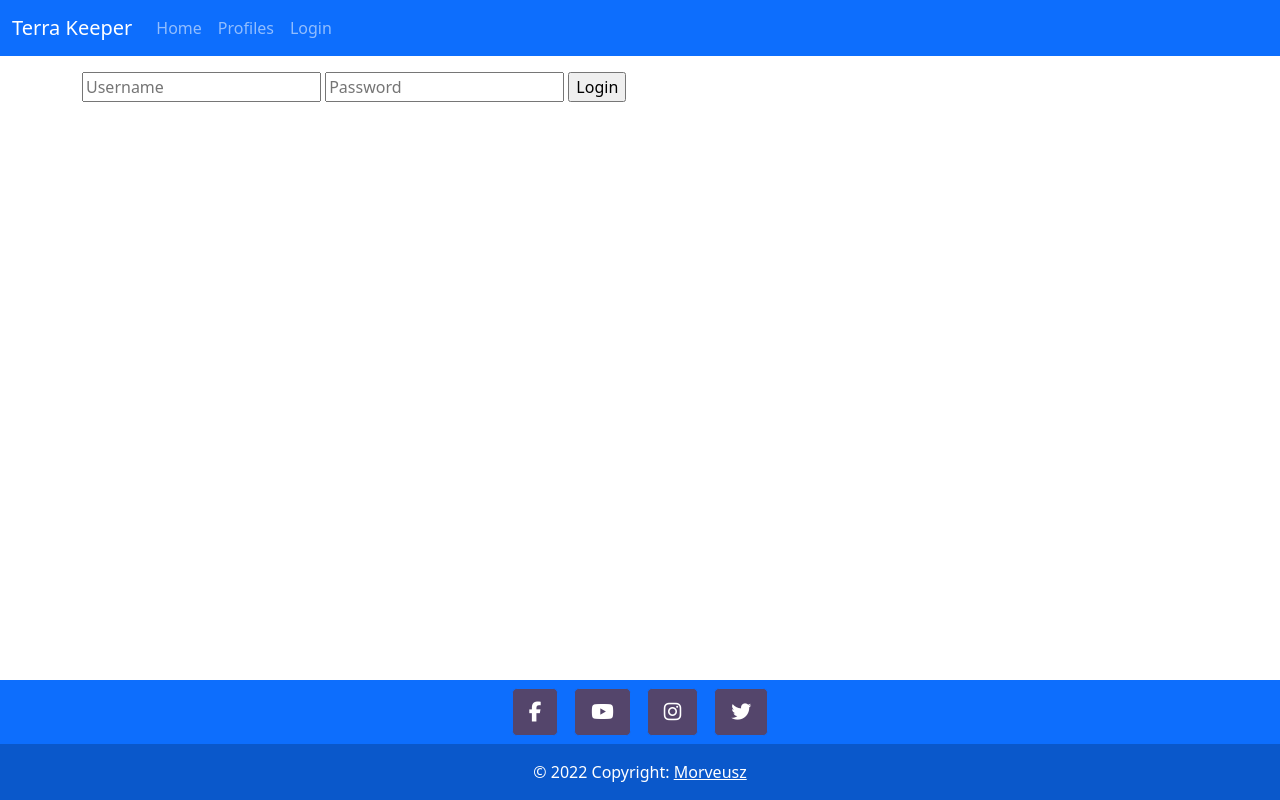
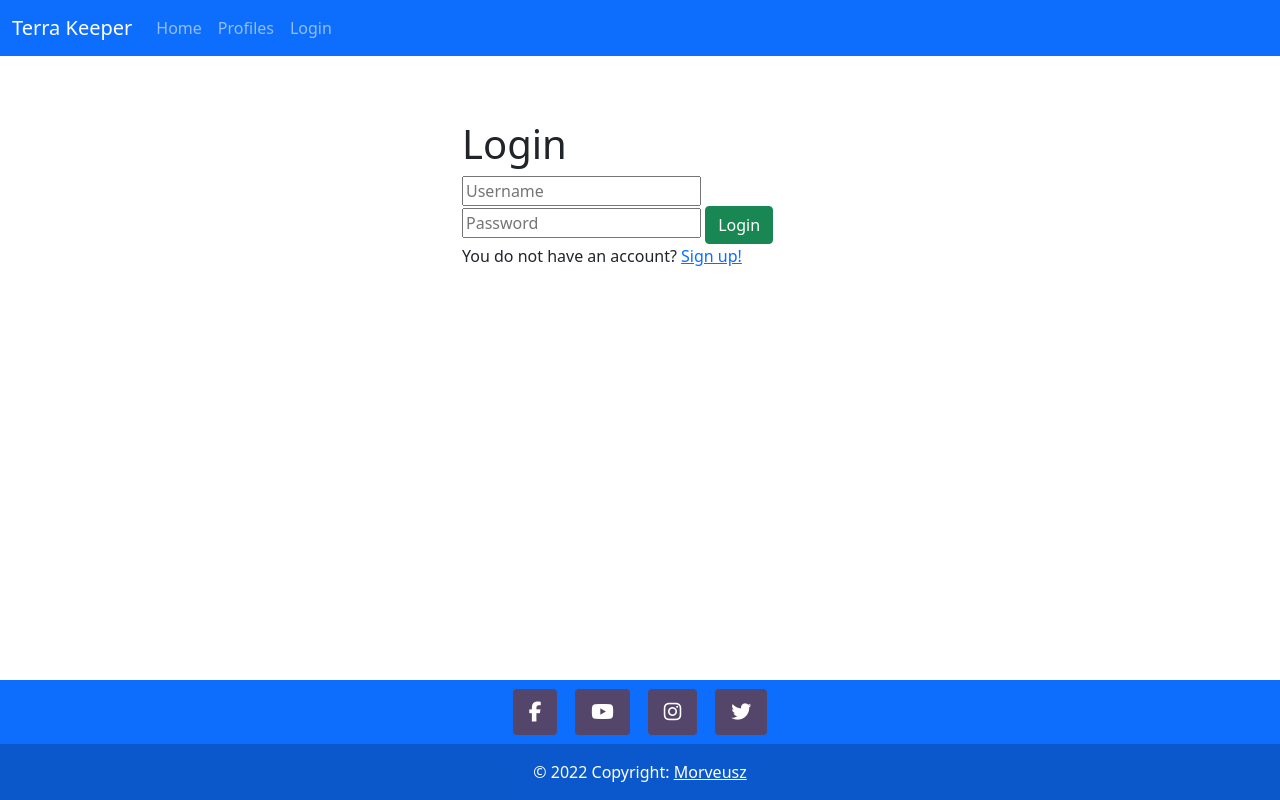
Before and after one commit to morveusz93/terra-keeper, a Django app: a page that uses templates/main.html in a window 1280 px wide. Run offline with Django 4.2, Linux system fonts and the light colour scheme; some libraries are stand-ins or nearby versions.

Commit message:
add register form, fix footer

```diff
--- a/spiders/templates/spiders/spider-form.html
+++ b/spiders/templates/spiders/spider-form.html
@@ -1,4 +1,6 @@
-{% extends 'main.html' %} {% load bootstrap %} {% block content %}
+{% extends 'main.html' %}
+{% load bootstrap %}
+{% block content %}
 <div class="row">
     <div class="col-4 offset-4">
       <h1>Spider form</h1>
--- a/templates/footer.html
+++ b/templates/footer.html
@@ -1,4 +1,4 @@
-<footer class="text-center text-lg-start fixed-bottom bg-primary">
+<footer class="text-center text-lg-start bg-primary mt-auto">
   <div class="container d-flex justify-content-center py-2">
     <button type="button" class="btn btn-primary btn-lg btn-floating mx-2" style="background-color: #54456b">
       <i class="fab fa-facebook-f"></i>
--- a/templates/main.html
+++ b/templates/main.html
@@ -12,7 +12,7 @@
     />
     <title>Terra Keeper</title>
   </head>
-  <body>
+  <body class=" d-flex flex-column min-vh-100">
     {% include 'navbar.html' %}
     {% if messages %}
       <ul class="messages">
--- a/users/templates/users/login_register.html
+++ b/users/templates/users/login_register.html
@@ -1,12 +1,25 @@
-{% extends 'main.html' %}
+{% extends 'main.html' %} {% load bootstrap %} {% block content %}
+<div class="row my-5">
+  <div class="col-4 offset-4">
+    {% if page == 'register' %}
+    <h1>Register user</h1>
+    <form action="{% url 'register' %}" method="POST">
+      {% csrf_token %} {{form|bootstrap}}
+      <input class="btn btn-success" type="submit" value="Register" />
+    </form>
 
-{% block content %}
-
-<form action="{% url 'login' %}" method="POST">
-    {% csrf_token %}
-    <input type="text" name="username" placeholder="Username">
-    <input type="password" name="password" placeholder="Password">
-    <input type="submit" value="Login">
-</form>
+    <p>Already have an account? <a href="{% url 'login' %}">Log in!</a></p>
+    {% else %}
+    <h1>Login</h1>
+    <form action="{% url 'login' %}" method="POST">
+      {% csrf_token %}
+      <input type="text" name="username" placeholder="Username" />
+      <input type="password" name="password" placeholder="Password" />
+      <input class="btn btn-success" type="submit" value="Login" />
+    </form>
+    <p>You do not have an account? <a href="{% url 'register' %}">Sign up!</a></p>
+    {% endif %}
+  </div>
+</div>
 
 {% endblock %}
--- a/users/urls.py
+++ b/users/urls.py
@@ -4,6 +4,7 @@ from . import views
 urlpatterns = [
     path('login', views.loginUser, name="login"),
     path('logout', views.logoutUser, name="logout"),
+    path('register', views.registerUser, name="register"),
 
     path('', views.index, name="profiles"),
     path("<str:id>", views.profile, name="user-details"),
--- a/users/views.py
+++ b/users/views.py
@@ -1,8 +1,8 @@
-from multiprocessing.spawn import import_main_path
 from django.shortcuts import render, redirect
 from django.contrib.auth import login, authenticate, logout
 from django.contrib.auth.models import User
 from django.contrib import messages
+from django.contrib.auth.forms import UserCreationForm
 from .models import Profile
 
 
@@ -19,6 +19,8 @@ def profile(request, id):
 
 
 def loginUser(request):
+    page = 'login'
+
     if request.user.is_authenticated:
         return redirect("profiles")
 
@@ -38,11 +40,17 @@ def loginUser(request):
             return redirect('profiles')
         else:
             messages.error(request, 'Userneme and/or password incorrect')
-
-    return render(request, 'users/login_register.html')
+    context = {'page': page}
+    return render(request, 'users/login_register.html', context)
 
 
 def logoutUser(request):
     logout(request)
     messages.error(request, 'User logged out')
     return redirect("profiles")
+
+def registerUser(request):
+    page = 'register'
+    form = UserCreationForm
+    context = {'page': page, 'form': form}
+    return render(request, 'users/login_register.html', context)
```
Also changed, not shown: spiders/templates/spiders/details.html (+6 -3 lines), spiders/templates/spiders/index.html (+6 -3 lines), users/templates/users/profiles.html (+6 -3 lines), db.sqlite3, users/templates/users/profile-form.html (deleted).
